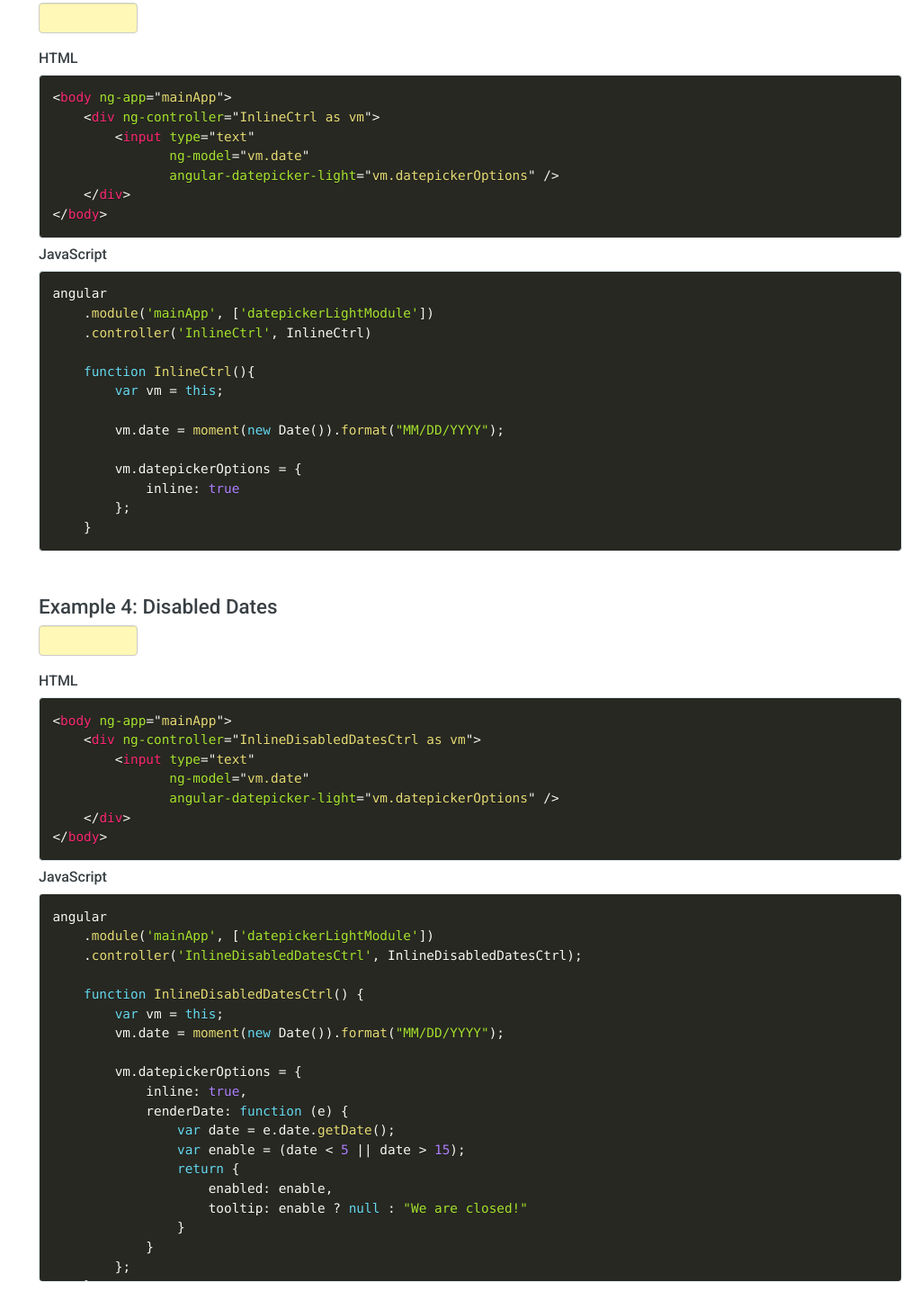
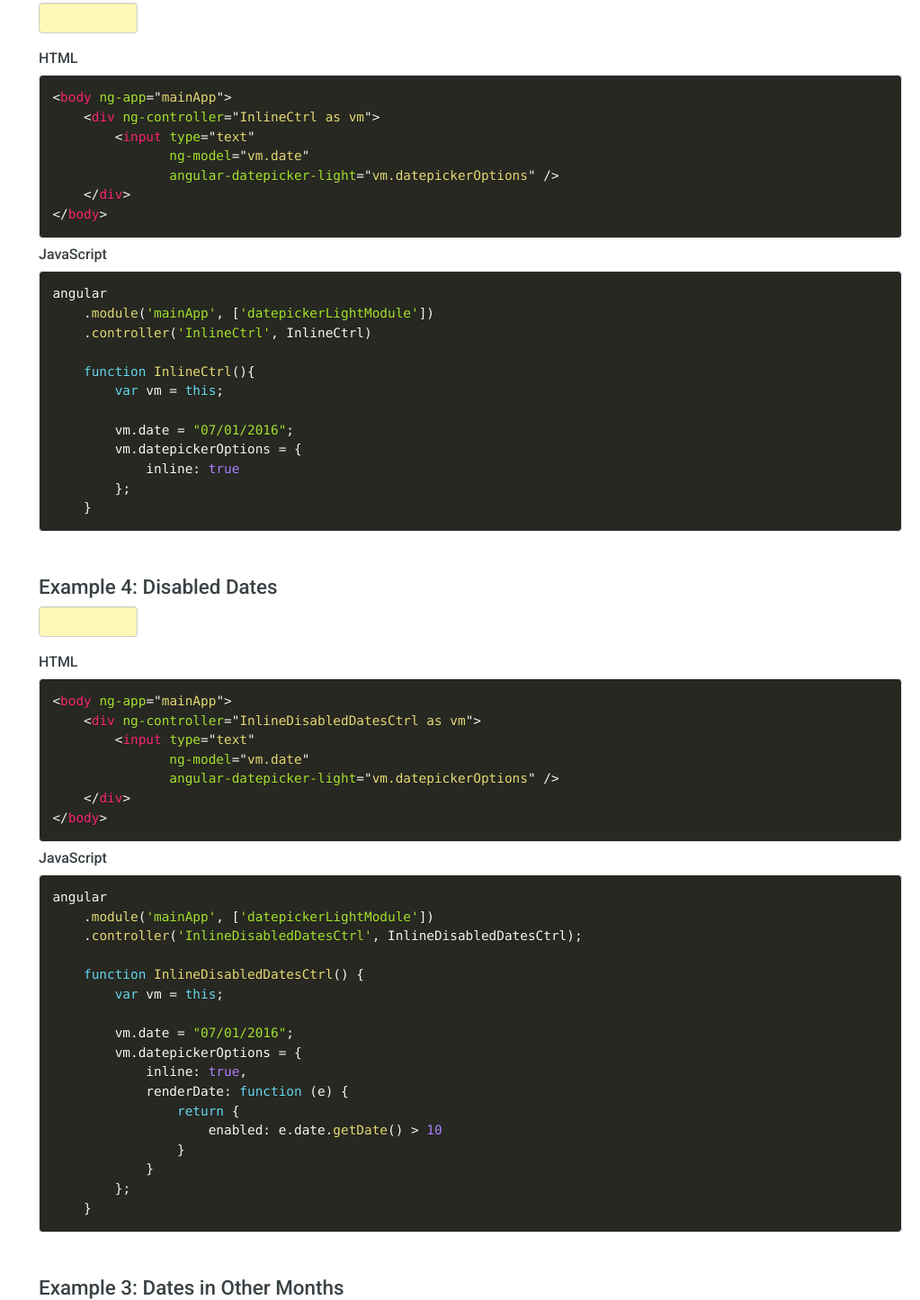
Before and after one commit to vickramravichandran/angular-datepicker-light, a plain HTML site: page index.html in a window 1280 px wide. Shown: the part 805-2250 px from the top of the page at 90% size, without its empty margins (257-1280 px from the left). Drawn offline with nearby package versions, Linux system fonts and the light colour scheme.

Commit message:
update markup to show string date

```diff
--- a/index.html
+++ b/index.html
@@ -78,7 +78,7 @@
                                            ng-model="vm.date"
                                            class="form-control"
                                            angular-datepicker-light="vm.datepickerOptions" />
-                                    <span id="calendarIcon" class="fa fa-calendar"></span>
+                                    <span id="calendarIcon"></span>
                                 </div>
                             </div>
                             <div class="code-container">
@@ -87,7 +87,7 @@
 <pre><code class="language-markup">&lt;body ng-app="mainApp">
     &lt;div ng-controller="OnFocusCtrl as vm">
         &lt;input type="text" ng-model="vm.date" />
-        &lt;span id="calendarIcon" class="fa fa-calendar"&gt;&lt;/span>
+        &lt;span id="calendarIcon"&gt;&lt;/span>
     &lt;/div>
 &lt;/body>
 </code></pre>
@@ -99,7 +99,7 @@
     .controller('OnFocusCtrl', function () {
         var vm = this;
 
-        vm.date = moment(new Date()).format("MM/DD/YYYY");
+        vm.date = "07/01/2016";
         vm.datepickerOptions = {
             altTarget: $("#calendarIcon")
         };
@@ -142,8 +142,7 @@
     function InlineCtrl(){
         var vm = this;
 
-        vm.date = moment(new Date()).format("MM/DD/YYYY");
-
+        vm.date = "07/01/2016";
         vm.datepickerOptions = {
             inline: true
         };
@@ -185,16 +184,13 @@
 
     function InlineDisabledDatesCtrl() {
         var vm = this;
-        vm.date = moment(new Date()).format("MM/DD/YYYY");
 
+        vm.date = "07/01/2016";
         vm.datepickerOptions = {
             inline: true,
             renderDate: function (e) {
-                var date = e.date.getDate();
-                var enable = (date < 5 || date > 15);
                 return {
-                    enabled: enable,
-                    tooltip: enable ? null : "We are closed!"
+                    enabled: e.date.getDate() > 10
                 }
             }
         };
@@ -237,8 +233,7 @@
     function InlineOtherMonthDatesCtrl() {
         var vm = this;
 
-        vm.date = moment(new Date()).format("MM/DD/YYYY");
-
+        vm.date = "07/01/2016";
         vm.datepickerOptions = {
             inline: true,
             showOtherMonthDates: true
@@ -282,8 +277,7 @@
     function InlineCustomWeekStartCtrl() {
         var vm = this;
 
-        vm.date = dateText;
-
+        vm.date = "07/01/2016";
         vm.datepickerOptions = {
             inline: true,
             firstDayOfWeek: 1
@@ -306,11 +300,11 @@
                             <div class="code-container">
                                 <h6>HTML</h6>
                                 <div>
-<pre><code class="language-markup">&lt;body ng-app="mainApp">
+<pre><code class="language-markup" ng-non-bindable>&lt;body ng-app="mainApp">
     &lt;div ng-controller="InlineDivTargetCtrl as vm">
-        &lt;input type="text"
-               ng-model="vm.date"
-               angular-datepicker-light="vm.datepickerOptions" />
+        &lt;div class="date-target" angular-datepicker-light="vm.datepickerOptions">
+            {{vm.date | date:'MM / dd / yyyy'}}
+        &lt;/div>
     &lt;/div>
 &lt;/body>
 </code></pre>
@@ -324,8 +318,7 @@
     function InlineDivTargetCtrl() {
         var vm = this;
 
-        vm.date = moment(new Date()).format("MM/DD/YYYY");
-
+        vm.date = "07/01/2016";
         vm.datepickerOptions = {
             inline: true,
             dateSelected: function (e) {
```
